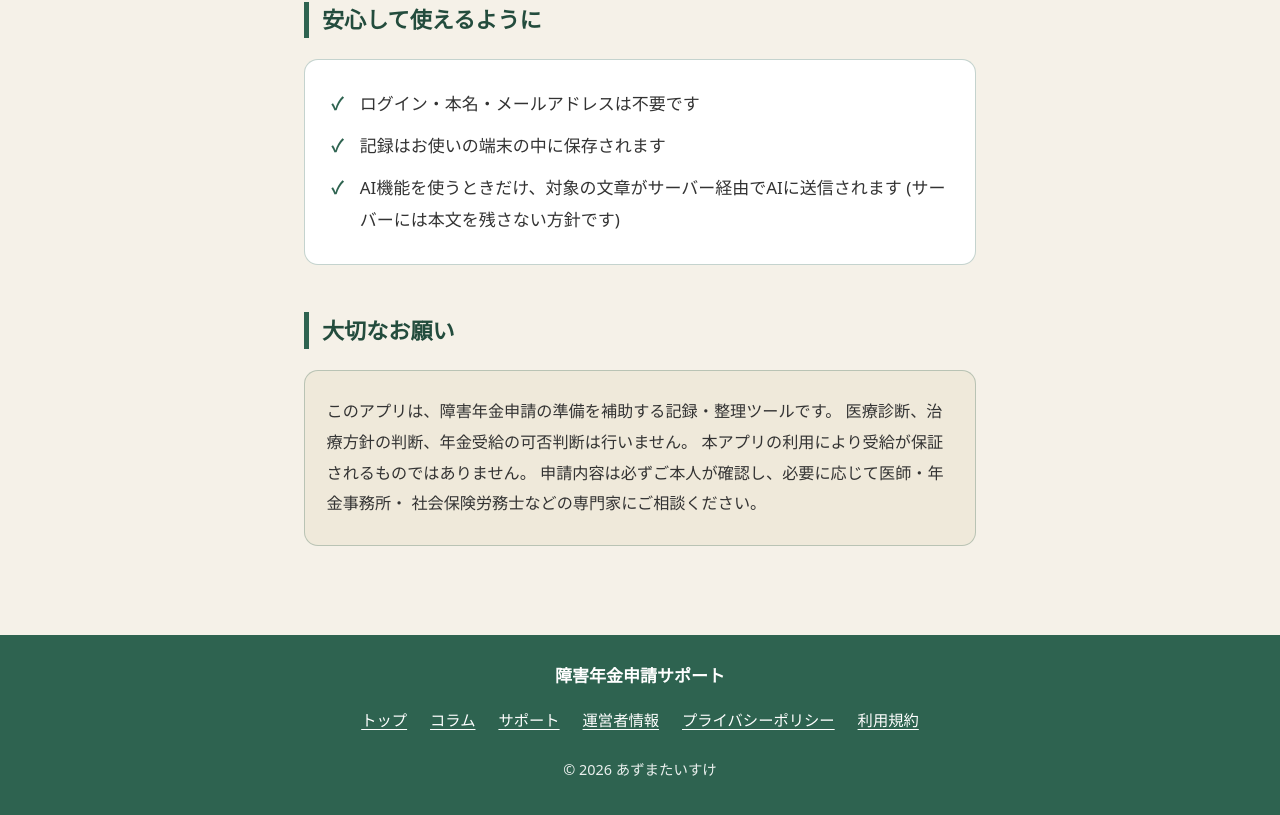
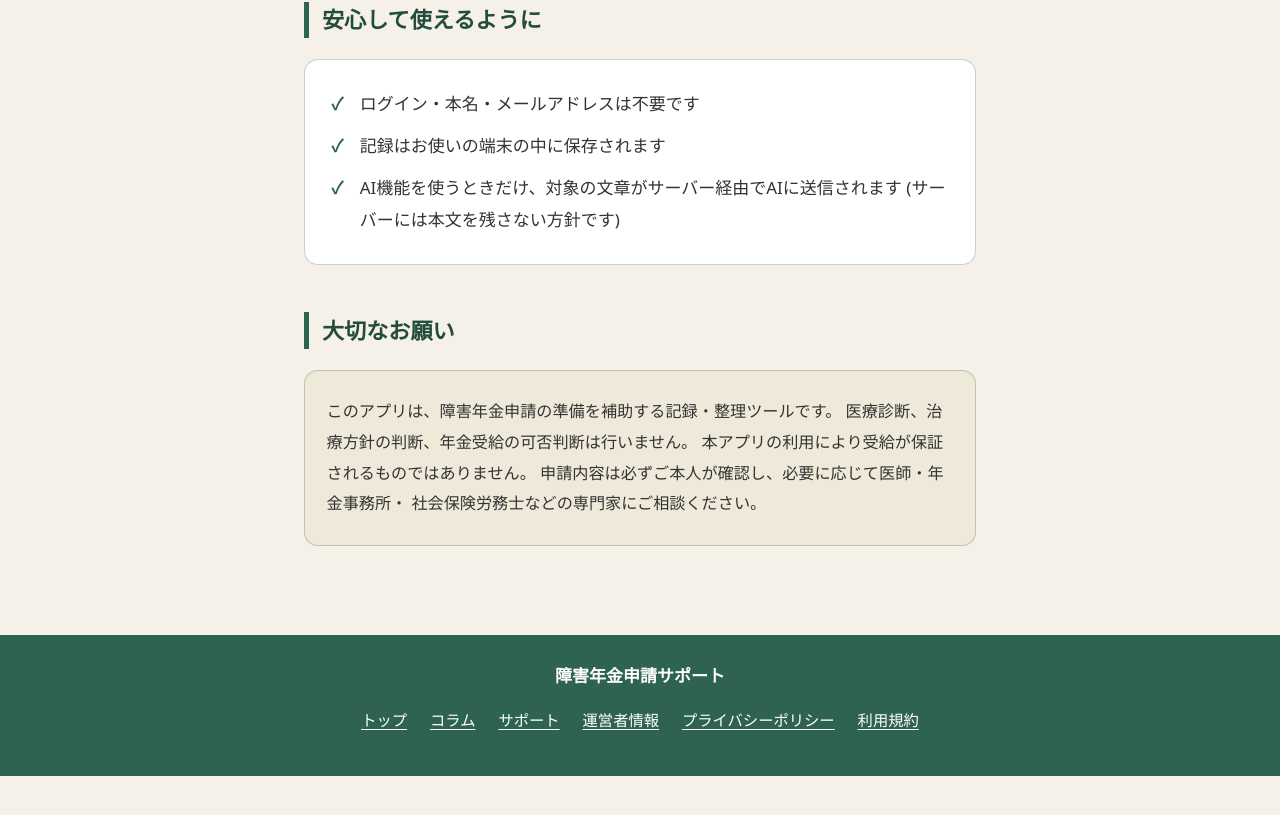
Before and after one commit to azuma1234567/shougainenkin-public-pages, a Next.js app: page / in a window 1280 px wide. Shown: the part 2008-2823 px from the top of the page. After the commit the page ends 2784 px from the top, so only its background shows below. Built offline with nearby package versions, Linux system fonts and the light colour scheme; no server answers.

Commit message:
フッターの著作権表記を削除

```diff
--- a/app/globals.css
+++ b/app/globals.css
@@ -355,11 +355,6 @@ strong {
 .analytics-preference-button:focus-visible {
   background: var(--green);
   color: #ffffff;
-}
-
-.site-footer .copyright {
-  font-size: 0.85rem;
-  color: rgba(255, 255, 255, 0.9);
 }
 
 /* ---- アクセス解析の同意 ---- */
--- a/components/SiteFooter.tsx
+++ b/components/SiteFooter.tsx
@@ -1,5 +1,5 @@
 import Link from "next/link";
-import { COPYRIGHT, SITE_NAME } from "@/lib/constants";
+import { SITE_NAME } from "@/lib/constants";
 import AnalyticsConsent from "@/components/AnalyticsConsent";
 
 export default function SiteFooter() {
@@ -16,7 +16,6 @@ export default function SiteFooter() {
           <Link href="/terms">利用規約</Link>
         </nav>
         <AnalyticsConsent />
-        <p className="copyright">{COPYRIGHT}</p>
       </div>
     </footer>
   );
--- a/lib/constants.ts
+++ b/lib/constants.ts
@@ -29,6 +29,4 @@ export const appStoreLink = (_ct: string) => APP_STORE_URL;
 
 export const CONTACT_EMAIL = "shougainenkinsupport@gmail.com";
 
-export const COPYRIGHT = "© 2026 あずまたいすけ";
-
 export const AUTHOR_NAME = "あずまたいすけ";
```
